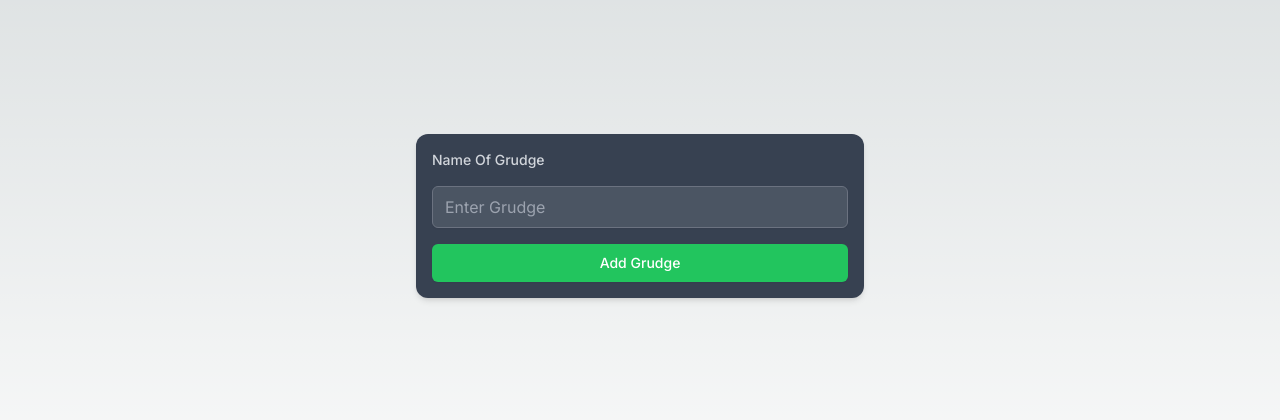
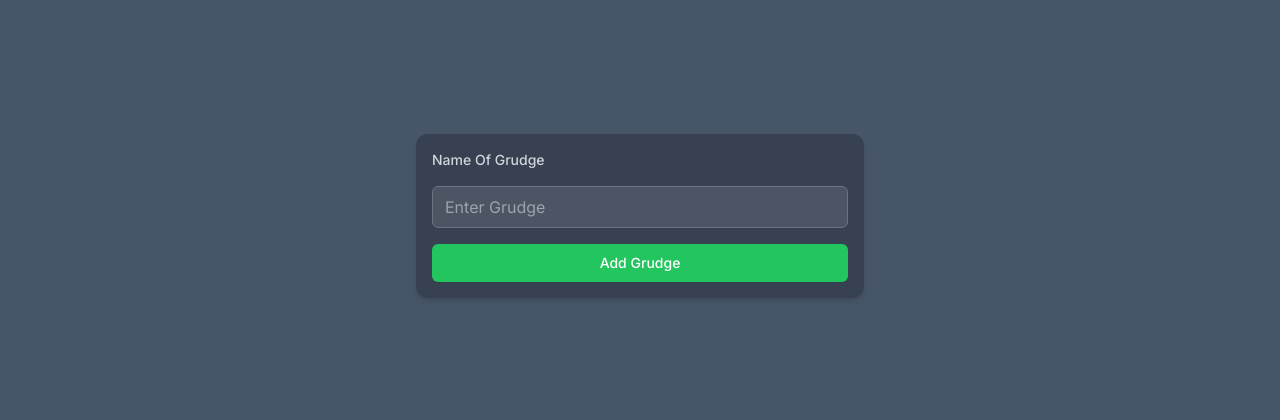
Before and after one commit to KennedyMungai/server_actions_intro, a Next.js app: page / in a window 1280 px wide. Shown: the part 184-604 px from the top of the page. Built offline with nearby package versions, Linux system fonts and the light colour scheme.

Commit message:
Added a background color of state

```diff
--- a/app/page.tsx
+++ b/app/page.tsx
@@ -2,7 +2,7 @@ import { addGrudge } from '@/actions/createGrudge'
 
 export default function Home() {
 	return (
-		<main className='min-h-screen flex items-center justify-center'>
+		<main className='min-h-screen flex items-center justify-center bg-slate-600'>
 			<div className='w-full max-w-md bg-gray-700 rounded-xl shadow-md'>
 				<form action={addGrudge} className='space-y-4 p-4'>
 					<label
```
